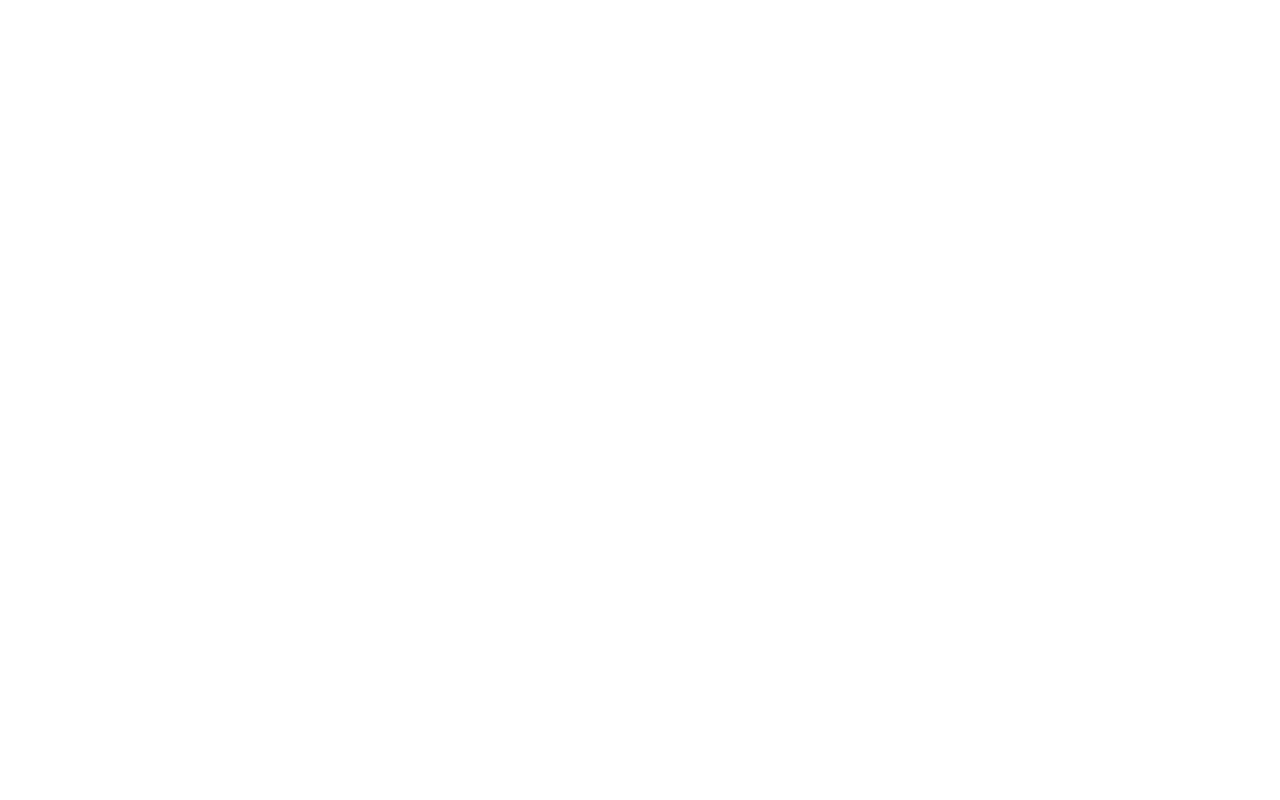
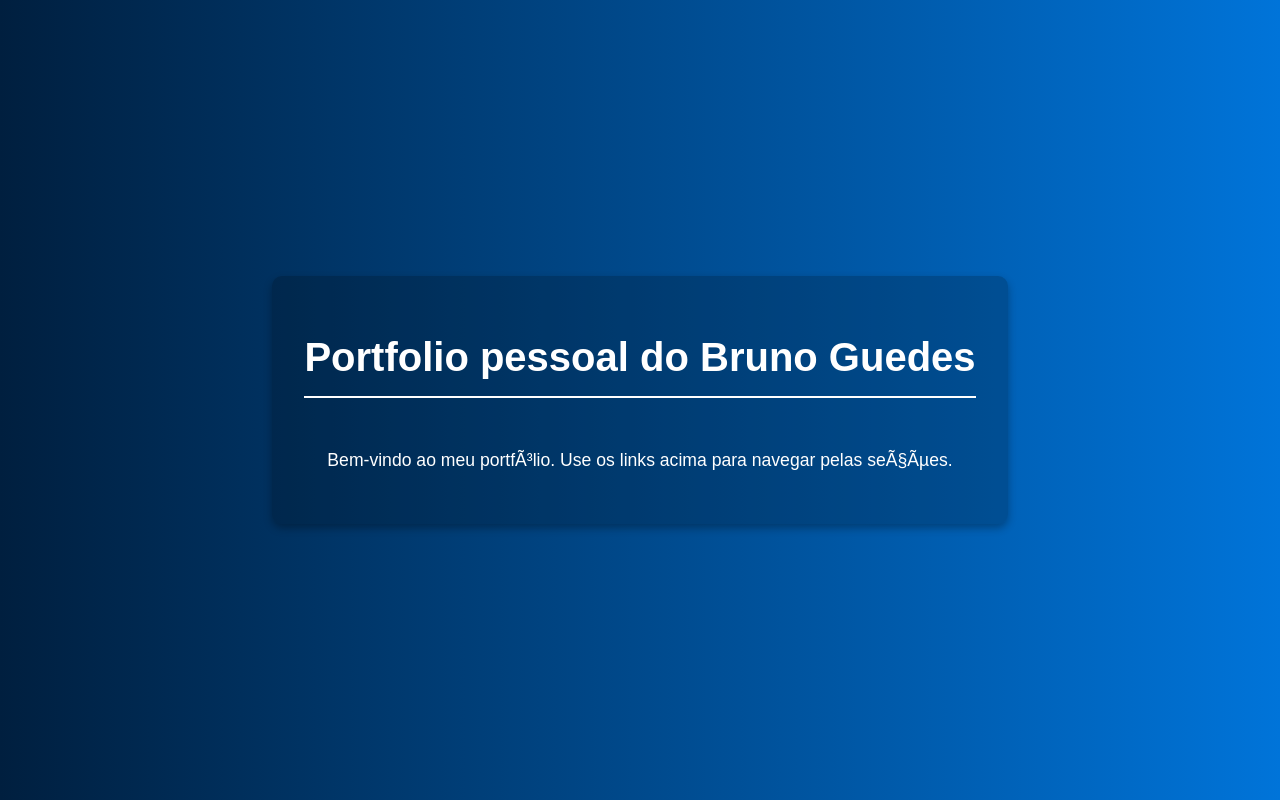
Before and after one commit to guedestcp/DeployTest, a website: page index.html in a window 1280 px wide. Drawn offline with Linux system fonts and the light colour scheme.

Commit message:
Criando forma na página principal

```diff
--- a/index.html
+++ b/index.html
@@ -1,10 +1,79 @@
 <!DOCTYPE html>
-<html lang="en">
+<html lang="pt-br">
 <head>
-    <meta charset="UTF-8">
-    <title>Title</title>
+    <meta charset="UTF--8">
+    <meta name="viewport" content="width=device-width, initial-scale=1.0">
+    <title>Portfolio pessoal do Bruno Guedes</title>
+    <style>
+        body {
+            font-family: sans-serif;
+            margin: 0;
+            padding: 0;
+            background: linear-gradient(to right, #001f3f, #0074D9); /* Degradê do azul escuro ao azul mais claro */
+            color: white;
+            display: flex;
+            justify-content: center;
+            align-items: center;
+            min-height: 100vh;
+            text-align: center;
+        }
+
+        .container {
+            max-width: 800px;
+            padding: 2rem;
+            background-color: rgba(0, 0, 0, 0.2); /* Fundo semi-transparente para melhor legibilidade */
+            border-radius: 10px;
+            box-shadow: 0 4px 8px rgba(0, 0, 0, 0.3);
+        }
+
+        h1 {
+            font-size: 2.5em;
+            margin-bottom: 2rem;
+            border-bottom: 2px solid white;
+            padding-bottom: 1rem;
+        }
+
+        nav a {
+            color: white;
+            text-decoration: none;
+            font-size: 1.2em;
+            margin: 0 15px;
+            padding: 10px 20px;
+            border: 1px solid white;
+            border-radius: 5px;
+            transition: background-color 0.3s, color 0.3s;
+        }
+
+        nav a:hover {
+            background-color: white;
+            color: #001f3f;
+        }
+
+        .content {
+            margin-top: 3rem;
+            font-size: 1.1em;
+            line-height: 1.6;
+        }
+    </style>
 </head>
 <body>
 
-</body>
-</html>
+<div class="container">
+    <header>
+        <h1>Portfolio pessoal do Bruno Guedes</h1>
+    </header>
+
+    <!--  <nav>
+         <a href="#sobre-mim">❖ Sobre mim</a>
+         <a href="#formacao">❖ Formação e Idiomas</a>
+         <a href="#portfolio">❖ Portfólio</a>
+         <a href="#contato">❖ Contato</a>
+     </nav>
+-->
+     <main class="content">
+         <p>Bem-vindo ao meu portfólio. Use os links acima para navegar pelas seções.</p>
+     </main>
+ </div>
+
+ </body>
+ </html>
--- a/index.js
+++ /dev/null
@@ -1 +0,0 @@
-console.log('Happy developing ✨')
```
